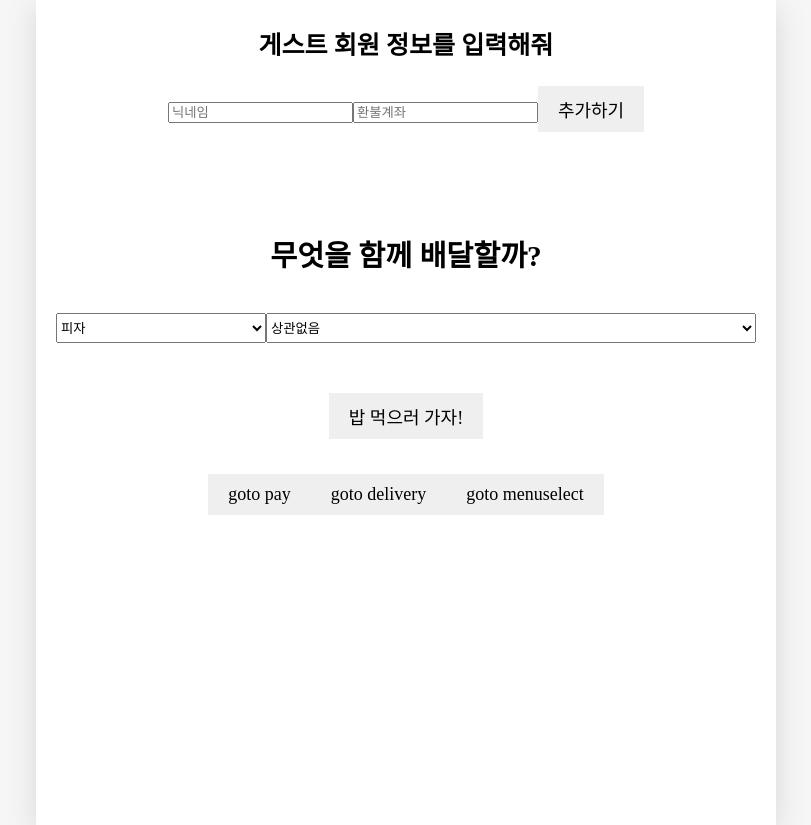
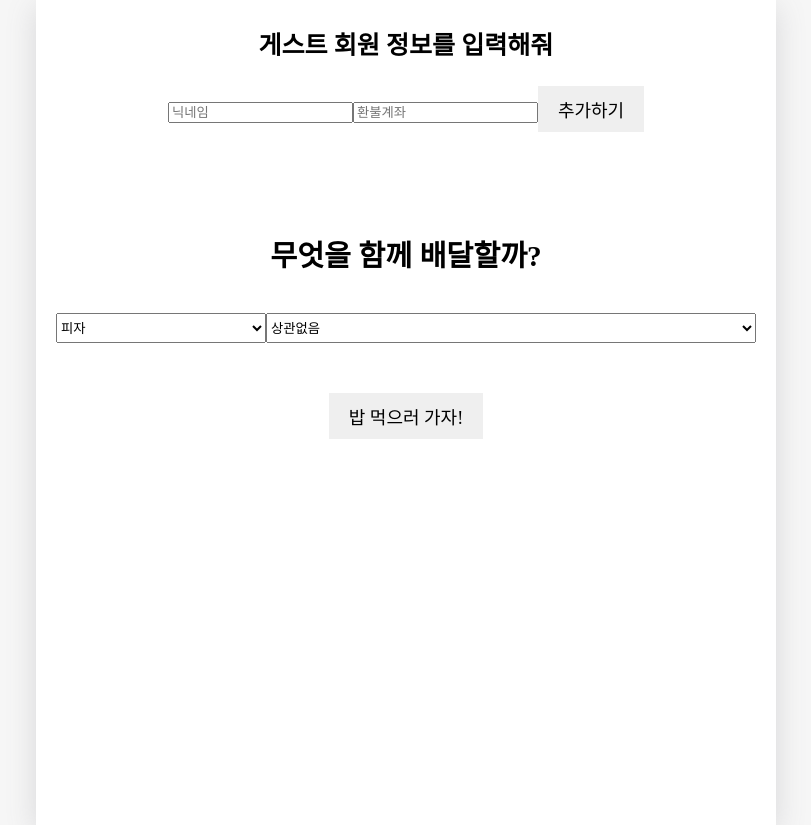
Before and after one commit to 2nd-HUFSummer-Hackathon/SPotato, a React (Create React App) app in the folder domdelivery/: page / in a window 1280 px wide. Shown: the whole page, without its empty margins (234-1045 px from the left). Built offline with nearby package versions, Linux system fonts and the light colour scheme.

Commit message:
이게 맞아?

```diff
--- a/domdelivery/src/pages/Home.js
+++ b/domdelivery/src/pages/Home.js
@@ -2,6 +2,8 @@ import { BrowserRouter, Routes, Route, useNavigate } from "react-router-dom";
 import { useState, useMemo, useEffect } from "react";
 import OurButton from "../component/OurButton";
 import UserInfo from "../component/UserInfo";
+import MenuSelect from "./MenuSelect";
+import Match from "./Match";
 
 const foodOptionList = [
   { value: "pizza", name: "피자" },
@@ -46,6 +48,7 @@ const ControlMenu = ({ value, onChange, optionList }) => {
   );
 };
 
+
 function Home({ onMenuIdChange }) {
   const navigate = useNavigate();
   const [foodType, setFoodType] = useState("pizza");
@@ -59,6 +62,7 @@ function Home({ onMenuIdChange }) {
       onMenuIdChange(selectedMenu.menu_id);
     }
   }, [selectedMenu, onMenuIdChange]);
+
   return (
     <div className="Home">
       <UserInfo />
@@ -83,18 +87,7 @@ function Home({ onMenuIdChange }) {
           }
         />
       </div>
-      <OurButton text={"밥 먹으러 가자!"} onClick={() => navigate("/match")} />
-      <h5>
-        <OurButton text={"goto pay"} onClick={() => navigate("/pay")} />
-        <OurButton
-          text={"goto delivery"}
-          onClick={() => navigate("/delivery")}
-        />
-        <OurButton
-          text={"goto menuselect"}
-          onClick={() => navigate("/menuselect")}
-        />
-      </h5>
+      <OurButton text={"밥 먹으러 가자!"} onClick={() => navigate("/menuselect")} />
     </div>
   );
 }
--- a/domdelivery/src/pages/MenuSelect.js
+++ b/domdelivery/src/pages/MenuSelect.js
@@ -1,12 +1,35 @@
+import Menupage_pizza1 from "../Menupage/Menupage_pizza1";
+import Menupage_pizza2 from "../Menupage/Menupage_pizza2";
+import Menupage_pizza3 from "../Menupage/Menupage_pizza3";
+import Menupage_chicken1 from "../Menupage/Menupage_chicken1";
+import Menupage_chicken2 from "../Menupage/Menupage_chicken2";
 import Menupage_chicken3 from "../Menupage/Menupage_chicken3";
 
-function MenuSelect() {
-  return (
-    <div>
-      <div>나한테 왜이래</div>
-      <Menupage_chicken3 />
-    </div>
-  );
+function MenuSelect(props) {
+  console.log(props.selectedMenuId);
+
+  if(props.selectedMenuId == 0 || props.selectedMenuId == 1) {
+    return (
+      <div>
+        <Menupage_pizza1 />
+      </div>
+    );
+  }
+  else if(props.selectedMenuId == 2) {
+    return (
+      <div>
+        <Menupage_pizza2 />
+      </div>
+    );
+  }
+  else if(props.selectedMenuId == 3) {
+    return (
+      <div>
+        <Menupage_pizza3 />
+      </div>
+    );
+  }
+
 }
 
 export default MenuSelect;
```
